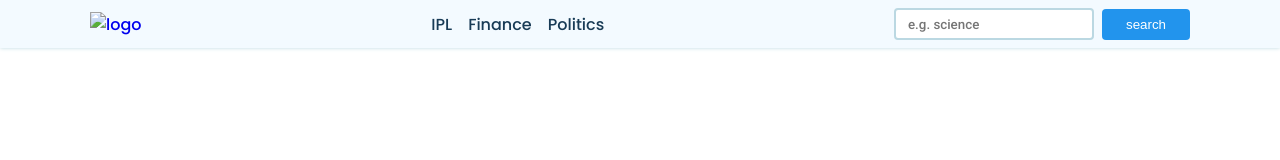
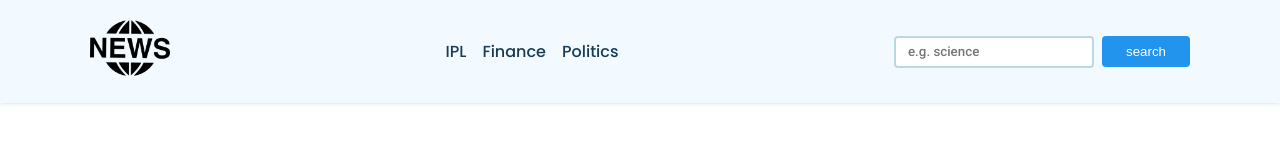
Before and after one commit to soni59/News-website, a plain HTML site: page index.html in a window 1280 px wide. Drawn offline with Linux system fonts and the light colour scheme; no server answers.

Commit message:
Update index.html

```diff
--- a/index.html
+++ b/index.html
@@ -11,7 +11,7 @@
     <nav>
         <div class="main-nav container flex">
             <a href="#" class="logo" onclick="reload()">
-                <img src="./assets/news-logo.png" alt="logo">
+                <img src="news-logo.png" alt="logo">
             </a>
             <div class="nav-links">
                 <ul class="flex">
```
